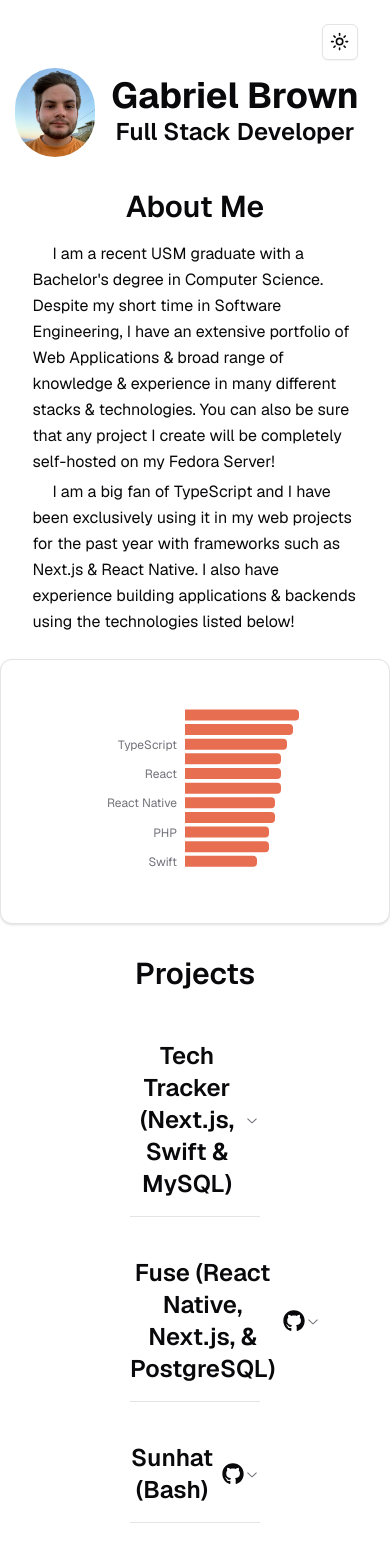
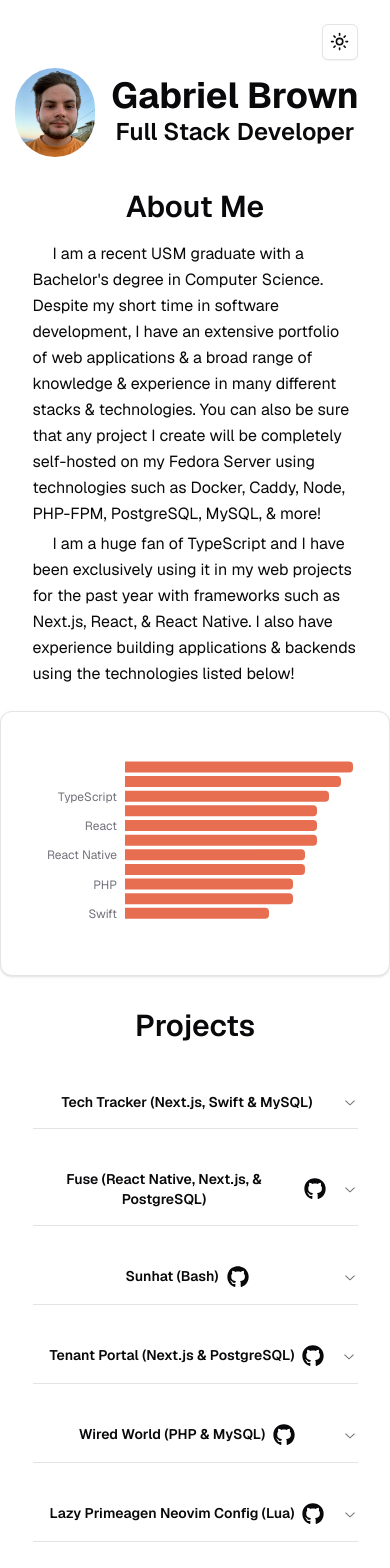
Before and after one commit to gibbyb/gib_portfolio, a Next.js app: page / in a window 390 px wide. Shown: the top 1568 px of the page. Built offline with nearby package versions, Linux system fonts and the light colour scheme.

Commit message:
Fix stuff for mobile

```diff
--- a/src/components/general/aboutme.tsx
+++ b/src/components/general/aboutme.tsx
@@ -5,15 +5,16 @@
       <h2 className="text-3xl font-semibold mb-4">About Me</h2>
       <p className="w-5/6 md:w-1/2 lg:w-1/3 mx-auto leading-relaxed indent-5">
         I am a recent USM graduate with a Bachelor&apos;s degree in Computer Science.
-        Despite my short time in Software Engineering, I have an extensive portfolio
-        of Web Applications & broad range of knowledge & experience in many different
+        Despite my short time in software development, I have an extensive portfolio
+        of web applications & a broad range of knowledge & experience in many different
         stacks & technologies. You can also be sure that any project I create will be
-        completely self-hosted on my Fedora Server!
+        completely self-hosted on my Fedora Server using technologies such as Docker,
+        Caddy, Node, PHP-FPM, PostgreSQL, MySQL, & more!
       </p>
       <p className="w-5/6 md:w-1/2 lg:w-1/3 mx-auto leading-relaxed indent-5 mt-1">
-        I am a big fan of TypeScript and I have been
-        exclusively using it in my web projects for the past year with frameworks such as
-        Next.js & React Native. I also have experience building applications & backends
+        I am a huge fan of TypeScript and I have been exclusively using it in my web
+        projects for the past year with frameworks such as Next.js, React, & React
+        Native. I also have experience building applications & backends
         using the technologies listed below!
       </p>
     </section>
--- a/src/components/general/techchart.tsx
+++ b/src/components/general/techchart.tsx
@@ -10,7 +10,7 @@
   ChartContainer,
   ChartTooltip,
   ChartTooltipContent,
-} from "~/components/ui/chart"
+} from "~/components/ui/chart2"
 
 const chartData = [
   { technology: "Linux", proficiency: 95 },
@@ -44,8 +44,8 @@
             data={chartData}
             layout="vertical"
             margin={{
-              left: 60,
-              right: 60,
+              left: 0,
+              right: 0,
               top: 0,
               bottom: 0,
             }}
@@ -58,6 +58,7 @@
               axisLine={false}
               tickLine={false}
               fontSize={12}
+              width={1000}
             />
             <YAxis
               dataKey="technology"
--- a/src/components/projects/fuse.tsx
+++ b/src/components/projects/fuse.tsx
@@ -10,17 +10,17 @@
 export default function Fuse() {
   return (
     <section className="my-6 flex flex-col items-center justify-center m-auto">
-      <Accordion type="single" collapsible className="w-1/3">
+      <Accordion type="single" collapsible className="w-5/6 md:w-1/3">
         <AccordionItem value="item-1">
           <AccordionTrigger>
-            <div className="flex flex-row mx-auto">
-              <h1 className="text-2xl font-semibold text-center mx-auto">
+            <div className="flex flex-row">
+              <h1 className="md:text-2xl font-semibold text-center">
                 Fuse (React Native, Next.js, & PostgreSQL)
               </h1>
               <Link href="https://git.gbrown.org/gib/fuse_expo"
                 className="my-auto"
               >
-                < FaGithub className="my-auto ml-2" size={22} />
+                < FaGithub className="my-auto ml-2 mr-4" size={22} />
               </Link>
             </div>
           </AccordionTrigger>
--- a/src/components/projects/lazyprimeagen.tsx
+++ b/src/components/projects/lazyprimeagen.tsx
@@ -10,11 +10,11 @@
 export default function LazyPrimeagen() {
   return (
     <section className="my-6 flex flex-col items-center justify-center m-auto">
-      <Accordion type="single" collapsible className="w-1/3">
+      <Accordion type="single" collapsible className="w-5/6 md:w-1/3">
         <AccordionItem value="item-1">
           <AccordionTrigger>
             <div className="flex flex-row mx-auto">
-              <h1 className="text-2xl font-semibold text-center mx-auto">
+              <h1 className="md:text-2xl font-semibold text-center mx-auto">
                 Lazy Primeagen Neovim Config (Lua)
               </h1>
               <Link href="https://github.com/gibbyb/Lazy_Primeagen"
--- a/src/components/projects/sunhat.tsx
+++ b/src/components/projects/sunhat.tsx
@@ -10,11 +10,11 @@
 export default function Sunhat() {
   return (
     <section className="my-6 flex flex-col items-center justify-center m-auto">
-      <Accordion type="single" collapsible className="w-1/3">
+      <Accordion type="single" collapsible className="w-5/6 md:w-1/3">
         <AccordionItem value="item-1">
           <AccordionTrigger>
             <div className="flex flex-row mx-auto">
-              <h1 className="text-2xl font-semibold text-center mx-auto">Sunhat (Bash)</h1>
+              <h1 className="md:text-2xl font-semibold text-center mx-auto">Sunhat (Bash)</h1>
               <Link href="https://git.gbrown.org/gib/sunhat"
                 className="my-auto"
               >
--- a/src/components/projects/techtracker.tsx
+++ b/src/components/projects/techtracker.tsx
@@ -10,10 +10,10 @@
 export default function TechTracker() {
   return (
     <section className="my-6 flex flex-col items-center justify-center m-auto">
-      <Accordion type="single" collapsible className="w-1/3">
+      <Accordion type="single" collapsible className="w-5/6 md:w-1/3">
         <AccordionItem value="item-1">
           <AccordionTrigger>
-            <h1 className="text-2xl font-semibold text-center mx-auto">Tech Tracker (Next.js, Swift & MySQL)</h1>
+            <h1 className="md:text-2xl font-semibold text-center mx-auto">Tech Tracker (Next.js, Swift & MySQL)</h1>
           </AccordionTrigger>
           <AccordionContent>
             <div className="flex flex-col">
--- a/src/components/projects/tenantportal.tsx
+++ b/src/components/projects/tenantportal.tsx
@@ -10,11 +10,11 @@
 export default function TenantPortal() {
   return (
     <section className="my-6 flex flex-col items-center justify-center m-auto">
-      <Accordion type="single" collapsible className="w-1/3">
+      <Accordion type="single" collapsible className="w-5/6 md:w-1/3">
         <AccordionItem value="item-1">
           <AccordionTrigger>
             <div className="flex flex-row mx-auto">
-              <h1 className="text-2xl font-semibold text-center mx-auto">
+              <h1 className="md:text-2xl font-semibold text-center mx-auto">
                 Tenant Portal (Next.js & PostgreSQL)
               </h1>
               <Link href="https://git.gbrown.org/gib/rent_portal"
--- a/src/components/projects/wiredworld.tsx
+++ b/src/components/projects/wiredworld.tsx
@@ -10,11 +10,11 @@
 export default function WiredWorld() {
   return (
     <section className="my-6 flex flex-col items-center justify-center m-auto">
-      <Accordion type="single" collapsible className="w-1/3">
+      <Accordion type="single" collapsible className="w-5/6 md:w-1/3">
         <AccordionItem value="item-1">
           <AccordionTrigger>
             <div className="flex flex-row mx-auto">
-              <h1 className="text-2xl font-semibold text-center mx-auto">
+              <h1 className="md:text-2xl font-semibold text-center mx-auto">
                 Wired World (PHP & MySQL)
               </h1>
               <Link href="https://github.com/gibbyb/WiredWorld"
--- a/src/components/ui/chart.tsx
+++ b/src/components/ui/chart2.tsx
@@ -49,7 +49,7 @@
   }
 >(({ id, className, children, config, ...props }, ref) => {
   const uniqueId = React.useId()
-  const chartId = `chart-${id || uniqueId.replace(/:/g, "")}`
+  const chartId = `chart-${id ?? uniqueId.replace(/:/g, "")}`
 
   return (
     <ChartContext.Provider value={{ config }}>
```
